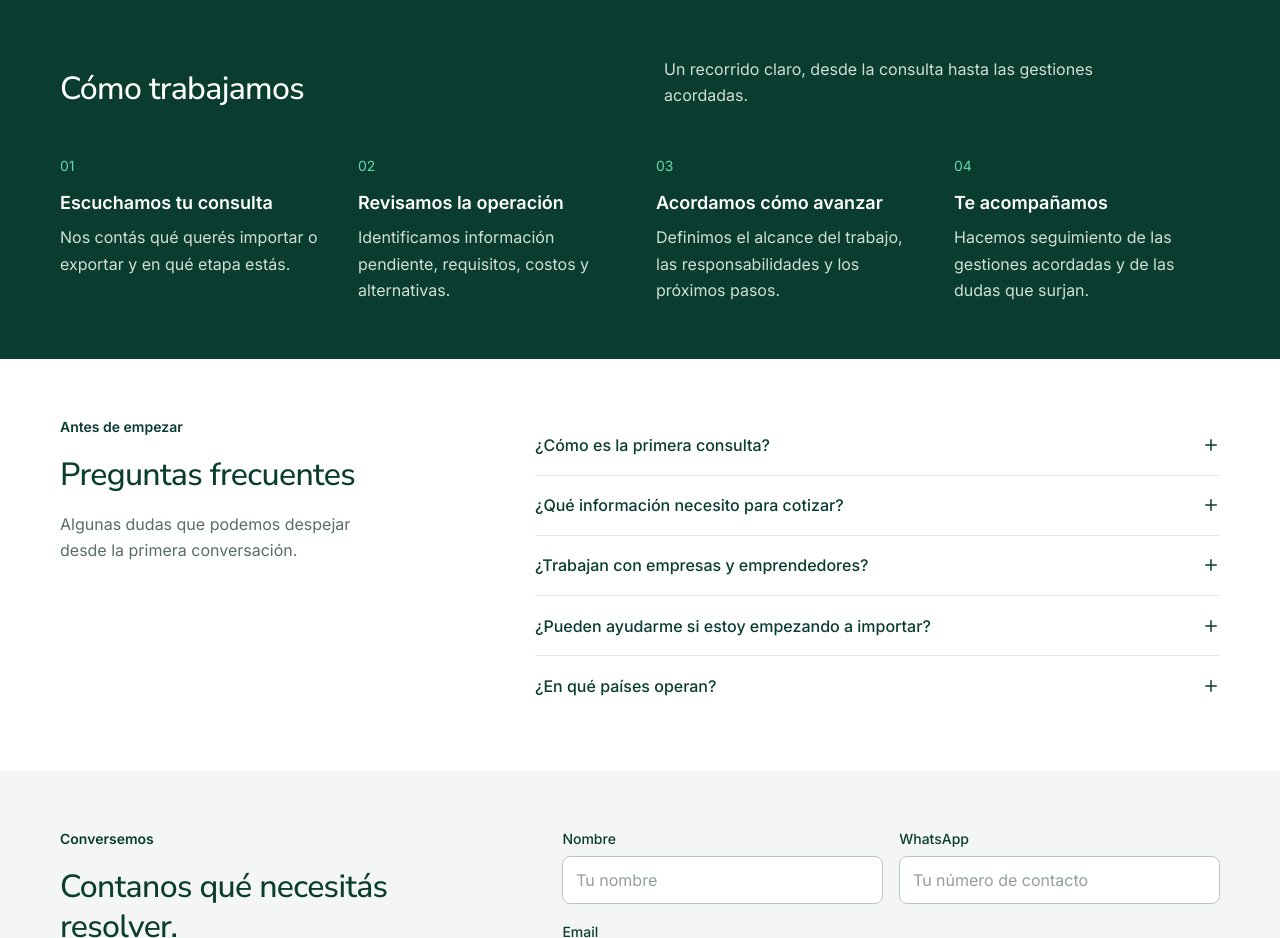
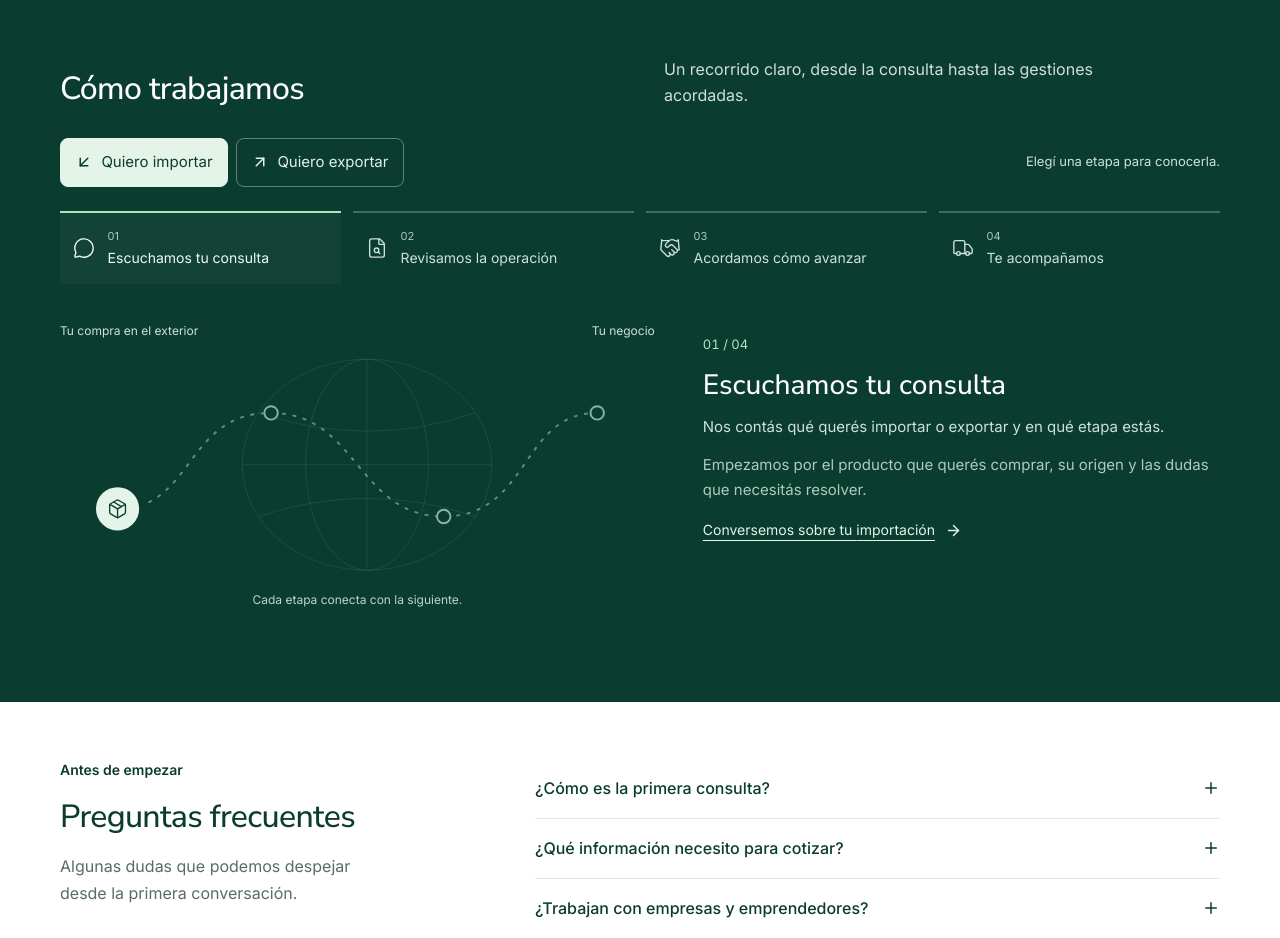
Before and after one commit to AlanTN13/cfsitioweb, a Next.js app: page / in a window 1280 px wide. Shown: the part 1760-2698 px from the top of the page. Built offline with nearby package versions, Linux system fonts and the light colour scheme.

Commit message:
Add interactive import and export journey proposal

```diff
--- a/app/globals.css
+++ b/app/globals.css
@@ -200,3 +200,49 @@ figcaption { font-size: .8125rem; line-height: 1.5; color: var(--muted); margin-
 @media (prefers-reduced-motion: reduce) {
   .button-primary:hover:not(:disabled) { transform: none; }
 }
+
+/* An operation can be explored at the visitor's pace, without autoplay. */
+.journey-toolbar { display: flex; align-items: center; justify-content: space-between; gap: 1rem; }
+.journey-toolbar > p { font-size: .8125rem; }
+.journey-directions { display: flex; gap: .5rem; }
+.journey-directions button { display: inline-flex; align-items: center; justify-content: center; gap: .5rem; border: 1px solid #618376; border-radius: 8px; background: transparent; color: #e3eee7; padding: .7rem .9rem; font-size: .9375rem; }
+.journey-directions button[aria-pressed="true"] { background: #e4f4e9; border-color: #e4f4e9; color: var(--primary); }
+.journey-body { display: grid; grid-template-columns: 1.15fr 1fr; align-items: center; gap: 3rem; padding-block: 2.3rem; }
+.journey-map { min-width: 0; }
+.journey-endpoints { display: flex; justify-content: space-between; gap: 1rem; font-size: .75rem; color: #cfe0d7; }
+.journey-endpoints span:last-child { text-align: right; }
+.journey-map svg { display: block; width: 100%; overflow: visible; }
+.journey-globe { stroke: #92b8a5; stroke-width: 1; opacity: .14; }
+.journey-route { stroke: #678d7c; stroke-width: 2; stroke-dasharray: 4 7; }
+.journey-progress { stroke: #ace6bd; stroke-width: 3; stroke-linecap: round; transition: stroke-dasharray .5s ease; }
+.journey-point { fill: #0a3d2f; stroke: #88b4a0; stroke-width: 2; }
+.journey-point.is-passed { fill: #ace6bd; stroke: #ace6bd; }
+.journey-marker { transition: transform .5s cubic-bezier(.2,.6,.3,1); }
+.journey-map-caption { display: block; text-align: center; font-size: .75rem; color: #bdd4c7; }
+.journey-detail { min-height: 262px; }
+.journey-counter { display: block; color: #ace6bd; font-size: .8125rem; font-variant-numeric: tabular-nums; margin-bottom: .65rem; }
+.journey-detail h3 { font-family: var(--font-heading), sans-serif; font-weight: 500; font-size: 1.75rem; margin-bottom: .65rem; }
+.journey-detail > p { font-size: .9375rem; }
+.journey-detail .journey-specific { margin-top: .8rem; color: #aecaba; }
+.journey-contact { display: inline-flex; align-items: center; gap: .6rem; font-size: .875rem; color: #e4f4e9; margin-top: 1rem; text-decoration: underline; text-underline-offset: 5px; }
+.journey-steps { display: grid; grid-template-columns: repeat(4,1fr); padding: 0; margin: 1.5rem 0 0; list-style: none; gap: .75rem; }
+.journey-steps button { width: 100%; height: 100%; display: flex; align-items: center; gap: .8rem; padding: 1rem .8rem; color: #cfe0d7; background: transparent; border: 0; border-top: 2px solid #446e5c; text-align: left; font-size: .875rem; line-height: 1.4; }
+.journey-steps button[aria-pressed="true"] { color: #f0faf3; border-color: #ace6bd; background: #ffffff08; }
+.journey-steps svg { flex-shrink: 0; }
+.journey-steps small { display: block; font-size: .6875rem; color: #aecaBA; margin-bottom: .25rem; }
+@media (hover: hover) {
+  .journey-steps button:hover, .journey-directions button:not([aria-pressed="true"]):hover { background: #ffffff0d; color: #fff; }
+  .journey-contact:hover { color: #ace6bd; }
+}
+@media (max-width: 799px) {
+  .journey-toolbar { flex-direction: column; align-items: flex-start; gap: .75rem; }
+  .journey-directions { width: 100%; }
+  .journey-directions button { flex: 1; font-size: .875rem; padding-inline: .25rem; gap: .3rem; white-space: nowrap; }
+  .journey-body { grid-template-columns: 1fr; gap: 1rem; padding-block: 1.25rem 0; }
+  .journey-map svg { height: 120px; }
+  .journey-map { max-width: 520px; width: 100%; margin-inline: auto; }
+  .journey-detail { min-height: 270px; }
+  .journey-detail h3 { font-size: 1.5rem; }
+  .journey-steps { grid-template-columns: repeat(2,1fr); gap: .5rem; }
+  .journey-steps button { padding: .8rem .4rem; gap: .5rem; font-size: .8125rem; }
+}
--- a/app/page.tsx
+++ b/app/page.tsx
@@ -4,6 +4,7 @@ import FAQAccordionItem from '@/components/FAQAccordionItem';
 import ContactForm from '@/components/ContactForm';
 import HeroBackdrop from '@/components/HeroBackdrop';
 import PageMotion from '@/components/PageMotion';
+import OperationJourney from '@/components/OperationJourney';
 import { Ship, PlaneTakeoff, ChartNoAxesCombined, FileSearch, SearchCheck, Truck } from 'lucide-react';
 
 const services = [
@@ -17,7 +18,7 @@ const services = [
 
 const serviceIcons = [Ship, PlaneTakeoff, ChartNoAxesCombined, FileSearch, SearchCheck, Truck];
 
-const steps = [
+const steps: [string, string][] = [
   ['Escuchamos tu consulta', 'Nos contás qué querés importar o exportar y en qué etapa estás.'],
   ['Revisamos la operación', 'Identificamos información pendiente, requisitos, costos y alternativas.'],
   ['Acordamos cómo avanzar', 'Definimos el alcance del trabajo, las responsabilidades y los próximos pasos.'],
@@ -94,11 +95,7 @@ export default function Home() {
       <section id="proceso" className="section process">
         <div className="site-width">
           <div className="section-heading"><h2>Cómo trabajamos</h2><p>Un recorrido claro, desde la consulta hasta las gestiones acordadas.</p></div>
-          <ol className="process-grid">
-            {steps.map(([title, description], index) => (
-              <li key={title}><span className="step-number">0{index + 1}</span><h3>{title}</h3><p>{description}</p></li>
-            ))}
-          </ol>
+          <OperationJourney steps={steps} />
         </div>
       </section>
 
--- /dev/null
+++ b/components/OperationJourney.tsx
@@ -0,0 +1,78 @@
+'use client';
+
+import { useState } from 'react';
+import { ArrowDownLeft, ArrowUpRight, ArrowRight, Package, MessageCircle, FileSearch, Handshake, Truck } from 'lucide-react';
+
+type Step = readonly [string, string];
+type Direction = 'importar' | 'exportar';
+
+const points = [{ x: 60, y: 176 }, { x: 220, y: 76 }, { x: 400, y: 184 }, { x: 560, y: 76 }];
+const progress = [0, 0.31, 0.65, 1];
+const icons = [MessageCircle, FileSearch, Handshake, Truck];
+const details: Record<Direction, readonly string[]> = {
+    importar: [
+        'Empezamos por el producto que querés comprar, su origen y las dudas que necesitás resolver.',
+        'Revisamos la información de la mercadería, los costos y la documentación de tu compra.',
+        'Definimos qué necesitás de CF y cómo coordinar las gestiones de tu importación.',
+        'Seguimos las gestiones acordadas y te ayudamos a ordenar las dudas que aparezcan en el camino.',
+    ],
+    exportar: [
+        'Empezamos por tu producto, el destino que tenés en mente y la etapa en la que estás.',
+        'Revisamos los requisitos, la documentación y las alternativas para la salida de tu producto.',
+        'Definimos qué necesitás de CF y cómo coordinar las gestiones de tu exportación.',
+        'Seguimos las gestiones acordadas y te acompañamos con las consultas sobre tu operación.',
+    ],
+};
+
+export default function OperationJourney({ steps }: { steps: readonly Step[] }) {
+    const [direction, setDirection] = useState<Direction>('importar');
+    const [active, setActive] = useState(0);
+    const point = points[active];
+
+    return (
+        <div className="journey">
+            <div className="journey-toolbar">
+                <div className="journey-directions" role="group" aria-label="Tipo de operación">
+                    <button type="button" aria-pressed={direction === 'importar'} onClick={() => setDirection('importar')}><ArrowDownLeft size={18} aria-hidden="true" />Quiero importar</button>
+                    <button type="button" aria-pressed={direction === 'exportar'} onClick={() => setDirection('exportar')}><ArrowUpRight size={18} aria-hidden="true" />Quiero exportar</button>
+                </div>
+                <p>Elegí una etapa para conocerla.</p>
+            </div>
+
+            <ol className="journey-steps" aria-label="Etapas del acompañamiento">
+                {steps.map(([title], index) => {
+                    const Icon = icons[index];
+                    return <li key={title}><button type="button" aria-pressed={active === index} aria-controls="journey-detail" onClick={() => setActive(index)}><Icon size={22} strokeWidth={1.5} aria-hidden="true" /><span><small>0{index + 1}</small>{title}</span></button></li>;
+                })}
+            </ol>
+
+            <div className="journey-body">
+                <div className="journey-map" aria-hidden="true">
+                    <div className="journey-endpoints"><span>{direction === 'importar' ? 'Tu compra en el exterior' : 'Tu producto'}</span><span>{direction === 'importar' ? 'Tu negocio' : 'Tu destino de exportación'}</span></div>
+                    <svg viewBox="0 0 620 260" fill="none">
+                        <ellipse cx="320" cy="130" rx="130" ry="110" className="journey-globe" />
+                        <ellipse cx="320" cy="130" rx="64" ry="110" className="journey-globe" />
+                        <path d="M190 130H450M207 76Q320 114 433 76M207 184Q320 146 433 184M320 20V240" className="journey-globe" />
+                        <path d="M60 176C140 176 130 76 220 76S310 184 400 184S480 76 560 76" className="journey-route" />
+                        <path d="M60 176C140 176 130 76 220 76S310 184 400 184S480 76 560 76" pathLength="1" strokeDasharray={`${progress[active]} 1`} className="journey-progress" />
+                        {points.map((p, index) => <circle key={index} cx={p.x} cy={p.y} r="7" className={index <= active ? 'journey-point is-passed' : 'journey-point'} />)}
+                        <g className="journey-marker" style={{ transform: `translate(${point.x}px, ${point.y}px)` }}>
+                            <circle r="25" fill="#e4f4e9" stroke="#0a3d2f" strokeWidth="5" />
+                            <Package x="-11" y="-11" width="22" height="22" color="#0a3d2f" strokeWidth="1.5" />
+                        </g>
+                    </svg>
+                    <span className="journey-map-caption">Cada etapa conecta con la siguiente.</span>
+                </div>
+                <div className="journey-detail" id="journey-detail" role="region" aria-label="Detalle de la etapa" aria-live="polite" aria-atomic="true">
+                    <span className="journey-counter">0{active + 1} / 04</span>
+                    <h3>{steps[active][0]}</h3>
+                    <p>{steps[active][1]}</p>
+                    <p className="journey-specific">{details[direction][active]}</p>
+                    <a href="#contacto" className="journey-contact">Conversemos sobre tu {direction === 'importar' ? 'importación' : 'exportación'}<ArrowRight size={17} aria-hidden="true" /></a>
+                </div>
+            </div>
+
+
+        </div>
+    );
+}
```
